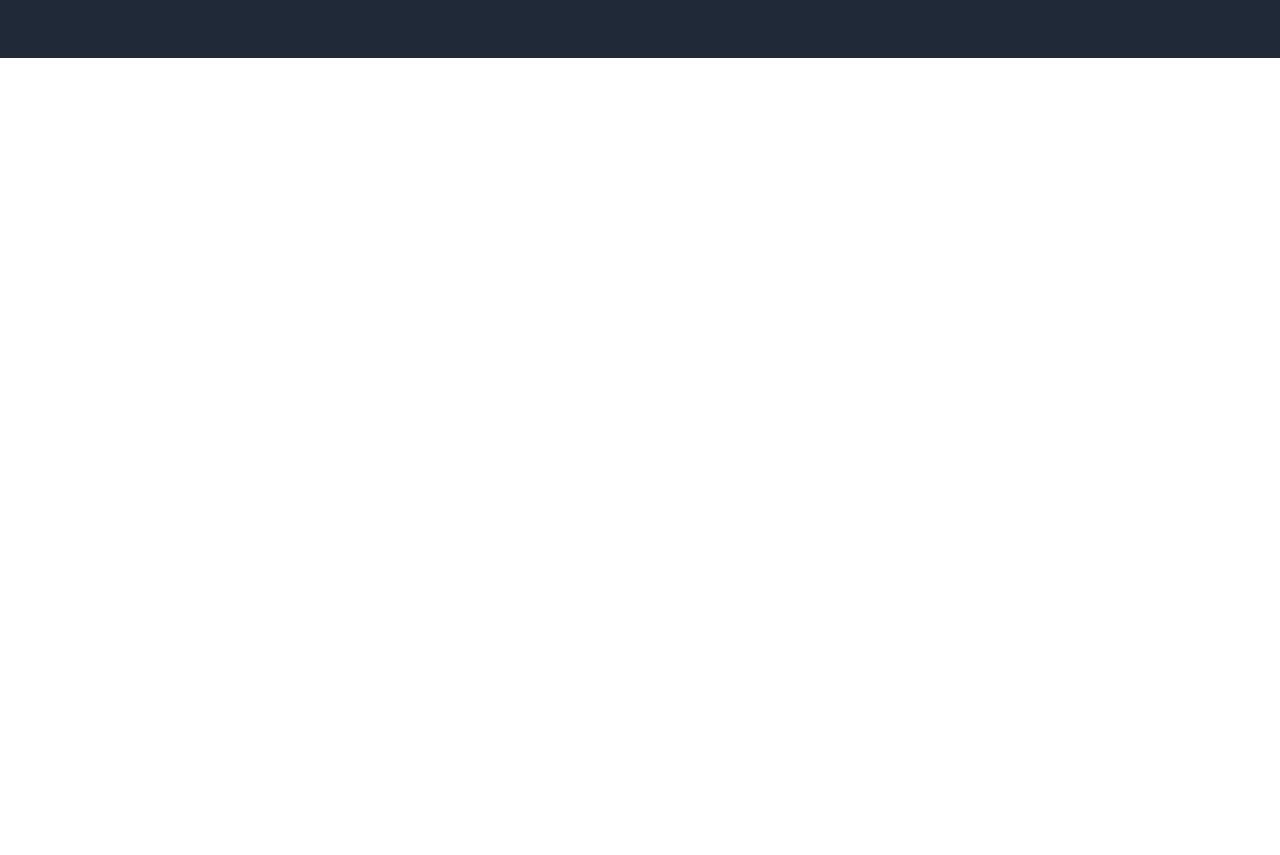
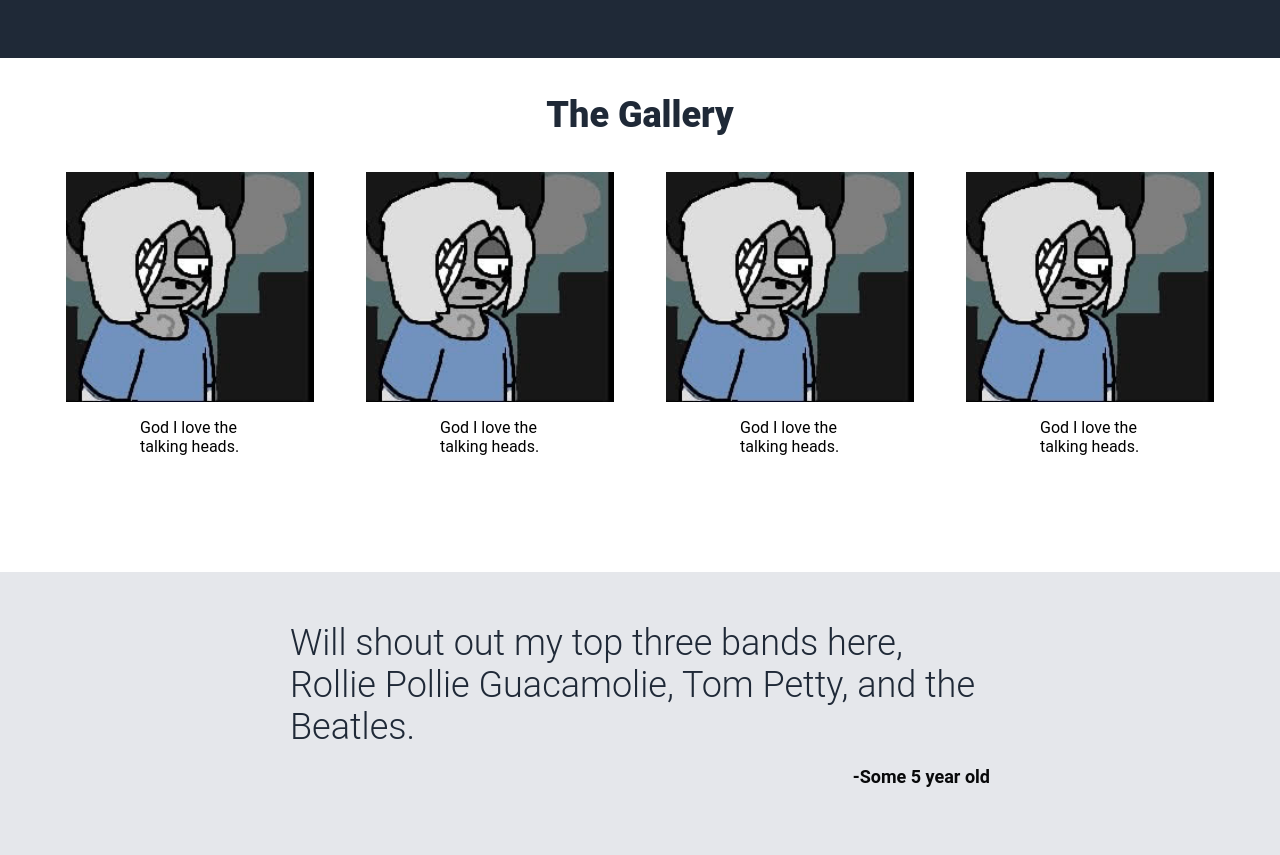
Before and after one commit to Howl-to-the-moon/flexit, a plain HTML site: page index.html in a window 1280 px wide. Shown: the part 389-1244 px from the top of the page. Before the commit the page ends 800 px from the top, so only its background shows below. Drawn offline with Linux system fonts and the light colour scheme.

Commit message:
implement gallery and quote sections
made the gallery section with varying success

did kinda stumble my way into making the quote
section work

when in doubt, just add divs until it works

```diff
--- a/index.html
+++ b/index.html
@@ -49,5 +49,59 @@
 
 
 
+        <p id="idforgalleryhead"> The Gallery </p>
+
+        <div class="gallery">
+
+            <div class="info">
+                <img src="images/placeholder.jpg" alt="no">
+                <p> God I love the talking heads.</p>
+            </div>
+
+             <div class="info">
+                <img src="images/placeholder.jpg" alt="no">
+                <p> God I love the talking heads.</p>
+            </div>
+
+             <div class="info">
+                <img src="images/placeholder.jpg" alt="no">
+                <p> God I love the talking heads.</p>
+            </div>
+
+             <div class="info">
+                <img src="images/placeholder.jpg" alt="no">
+                <p> God I love the talking heads.</p>
+            </div>
+
+
+        </div>
+
+
+        <div class="quote">
+
+            <div>
+
+             <p id="idforquotebody"> Will shout out my top three bands here,
+                Rollie Pollie Guacamolie, Tom Petty,
+                and the Beatles.
+             </p>
+
+
+                <div id="idforquotesign">
+
+                 <p> -Some 5 year old </p>
+
+                </div>
+
+            </div>
+
+
+
+        </div>
+
+
+
+
+
 </body>
 </html>
--- a/style.css
+++ b/style.css
@@ -20,6 +20,7 @@ a {
 
 img{
     height: 250px;
+
 }
 
 /* Seperate between elements and classes */
@@ -59,6 +60,43 @@ img{
     flex: 0 0 auto;
 }
 
+.gallery{
+    display: flex;
+    flex-wrap: wrap;
+    justify-content: center;
+    align-items: center;
+    gap: 200px;
+    margin-bottom: 100px;
+}
+
+.info{
+    max-width: 100px;
+    max-height: 300px;
+
+    display: flex;
+    flex-direction: column;
+    justify-content: center;
+    align-items: center;
+}
+
+.quote{
+    background-color: #E5E7EB;
+    padding: 50px 100px;
+    display: flex;
+    flex-flow: column;
+    align-items: center;
+    justify-content: center;
+}
+
+.quotebody {
+    display: flex;
+    flex-direction: column;
+}
+
+.test{
+    background-color: red;
+}
+
 /* Seperate between classes and ids */
 
 #idforthelogo {
@@ -78,3 +116,33 @@ img{
     color: rgb(218, 218, 218);
     background-color: rgb(31, 31, 31);
 }
+
+#idforgalleryhead {
+    font-size: 36px;
+    font-weight: 900;
+    color: #1F2937;
+    display: flex;
+    justify-content: center;
+}
+
+#idforquotebody{
+    display: flex;
+    max-width: 700px;
+    font-size: 36px;
+    color: #1F2937;
+    font-weight: 300;
+    margin: 0;
+    padding: 0;
+
+}
+
+#idforquotesign{
+
+    display: flex;
+    align-items: flex-end;
+    justify-content: flex-end;
+    font-size: 18px;
+    color: #08090a;
+    font-weight: 700;
+
+}
```
Also changed, not shown: images/placeholder.jpg (added).
